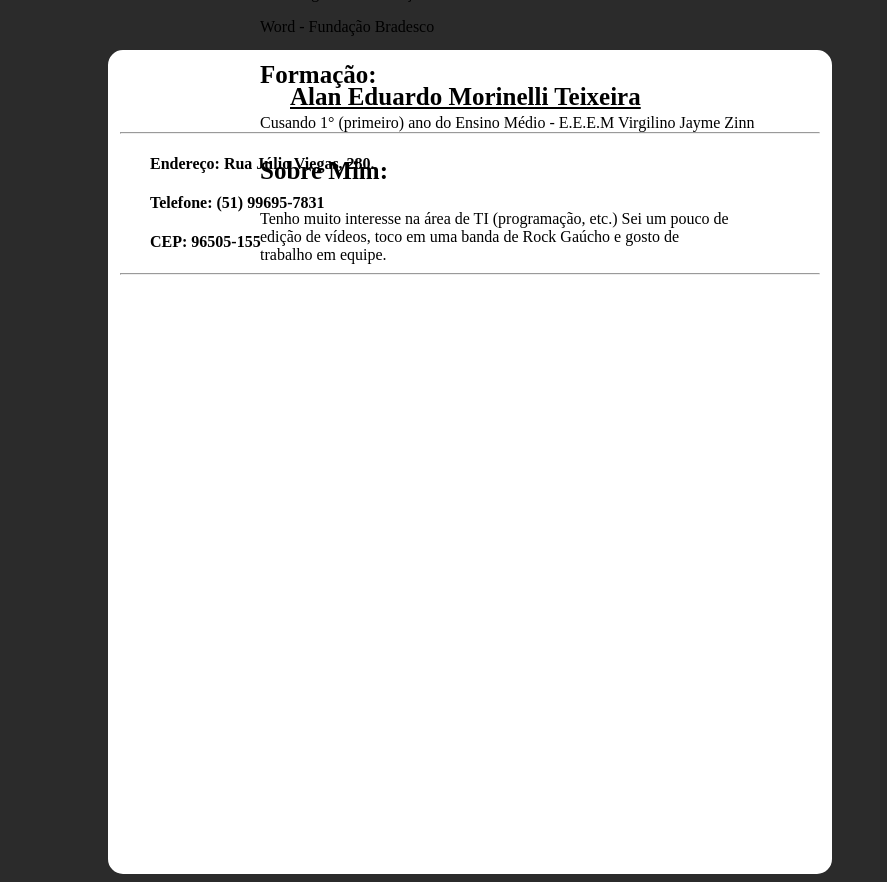
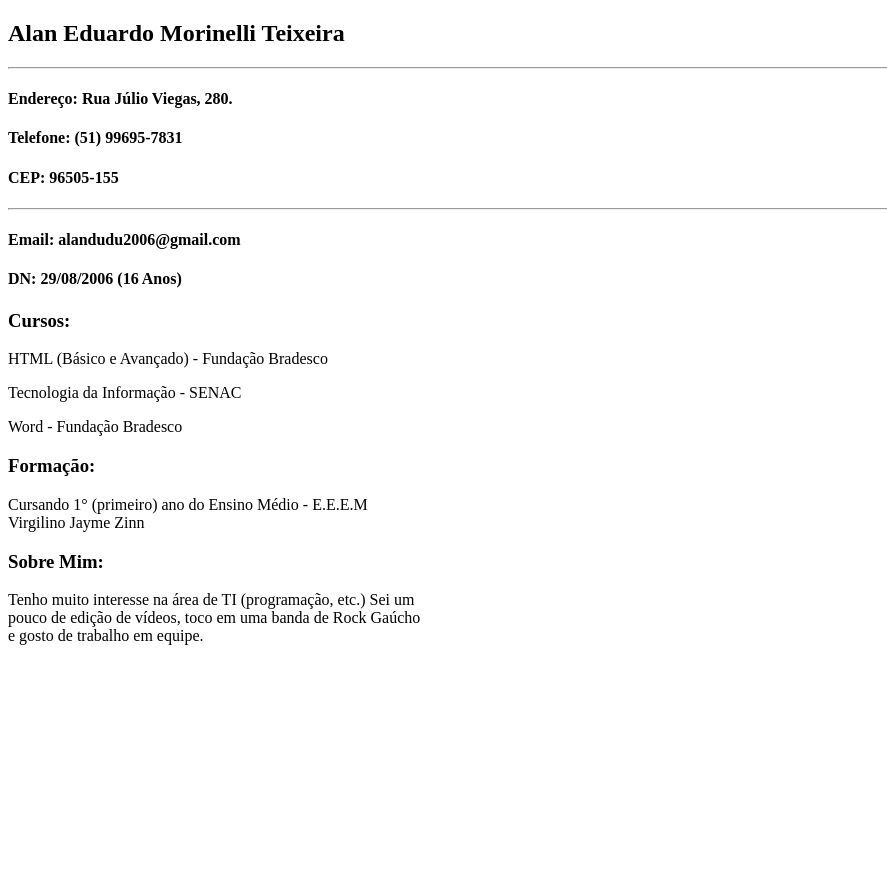
Before and after one commit to Alanteixeira29/Curr-culo, a plain HTML site: page index.html in a window 1280 px wide. Shown: the whole page, without its empty margins (0-887 px from the left). After the commit the page ends 800 px from the top, so only its background shows below. Drawn offline with Linux system fonts and the light colour scheme.

Commit message:
Corrigido palavras

```diff
--- a/index.html
+++ b/index.html
@@ -25,9 +25,9 @@
             <p>Tecnologia da Informação - SENAC</p>
             <p>Word - Fundação Bradesco</p>
             <h3>Formação:</h3>
-            <p>Cusando 1° (primeiro) ano do Ensino Médio - E.E.E.M Virgilino Jayme Zinn</p>
+            <p>Cursando 1° (primeiro) ano do Ensino Médio - E.E.E.M <br> Virgilino Jayme Zinn</p>
             <h3>Sobre Mim:</h3>
-            <p>Tenho muito interesse na área de TI (programação, etc.) Sei um pouco de <br>edição de vídeos, toco em uma banda de Rock Gaúcho e gosto de <br>trabalho em equipe.</p>
+            <p>Tenho muito interesse na área de TI (programação, etc.) Sei um <br> pouco de edição de vídeos, toco em uma banda de Rock Gaúcho <br> e gosto de trabalho em equipe.</p>
         </div>
     </div>
 </body>
--- a/style.css
+++ b/style.css
@@ -1,18 +1,20 @@
-@media (min-width: 1025px) and (max-width: 1280px) {
+@media (min-width: 481px) and (max-width: 767px) {
+
     body{
-        background-color: #2b2b2b;
-        color: black;
+        background-color: white;
+        color: white;
     }
 
     div {
-        margin-left: 140px;
-        margin-top: 70px;
+        margin-left: 20px;
+        margin-top: 300px;
     }
 
     h2{
         margin-left: 170px;
         font-size: 25px;
         text-decoration: underline;
+        margin-left: 36px;
     }
 
     h3 {
@@ -33,11 +35,11 @@
         border-radius: 15px;
         border-color: white;
         padding: 10px;
-        width: 700px;
+        width: 450px;
         height: 800px;
-        background-color: white;
+        background-color: #2b2b2b;
         margin-top: 50px;
-        margin-left: 100px;
+        margin-left: 0px;
     }
 }
 
```
